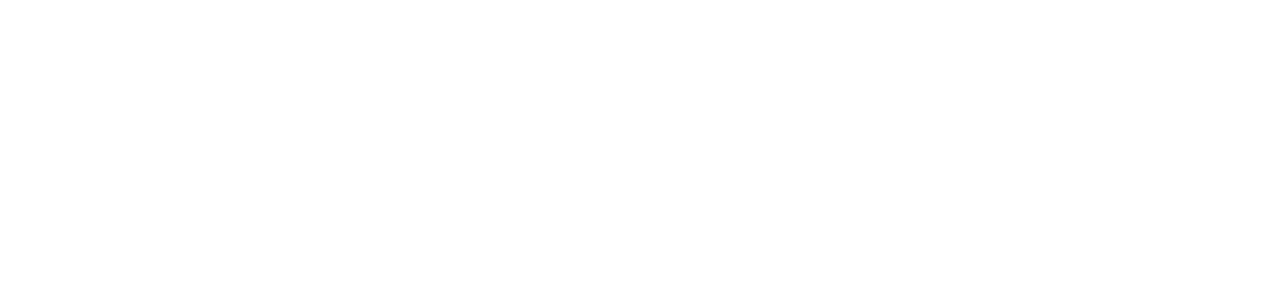
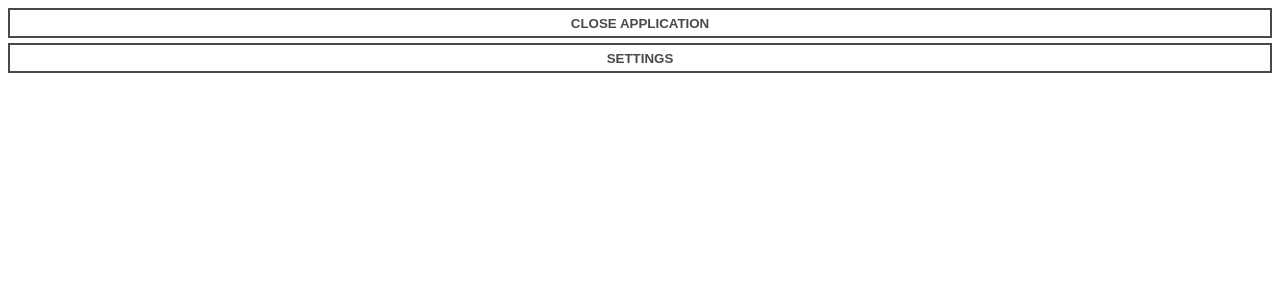
Before and after one commit to Philipp-gr4/Vue-Electron-TrayMenu, a Vue app: page / in a window 1280 px wide. Shown: the top 300 px of the page. Built offline with nearby package versions, Linux system fonts and the light colour scheme.

Commit message:
Added buttons to tray menu

```diff
--- a/src/App.vue
+++ b/src/App.vue
@@ -1,5 +1,10 @@
 <template>
-  <div id="app"></div>
+  <div id="app">
+    <div class="buttons">
+      <button @click="closeApplication" class="close-button">Close Application</button>
+      <button @click="openSettings" class="settings-button">Settings</button>
+    </div>
+  </div>
 </template>
 
 <script>
@@ -15,6 +20,32 @@ export default {
   -moz-osx-font-smoothing: grayscale;
   text-align: center;
   color: #2c3e50;
-  margin-top: 60px;
+}
+.buttons {
+  display: flex;
+  flex-direction: column;
+  align-items: center;
+}
+button {
+  width: 100%;
+  height: 30px;
+  background-color: white;
+  border: 2px solid #494949;
+  color: #494949;
+  text-transform: uppercase;
+  text-decoration: none;
+  margin-bottom: 5px;
+  cursor: pointer;
+  font-weight: bold;
+  transition: all 0.4s ease 0s;
+}
+button:hover {
+  background-color: #494949;
+  border: 2px solid black;
+  color: white;
+}
+button:active {
+  letter-spacing: 1px;
+  transition: all 0.1s ease 0s;
 }
 </style>
```
